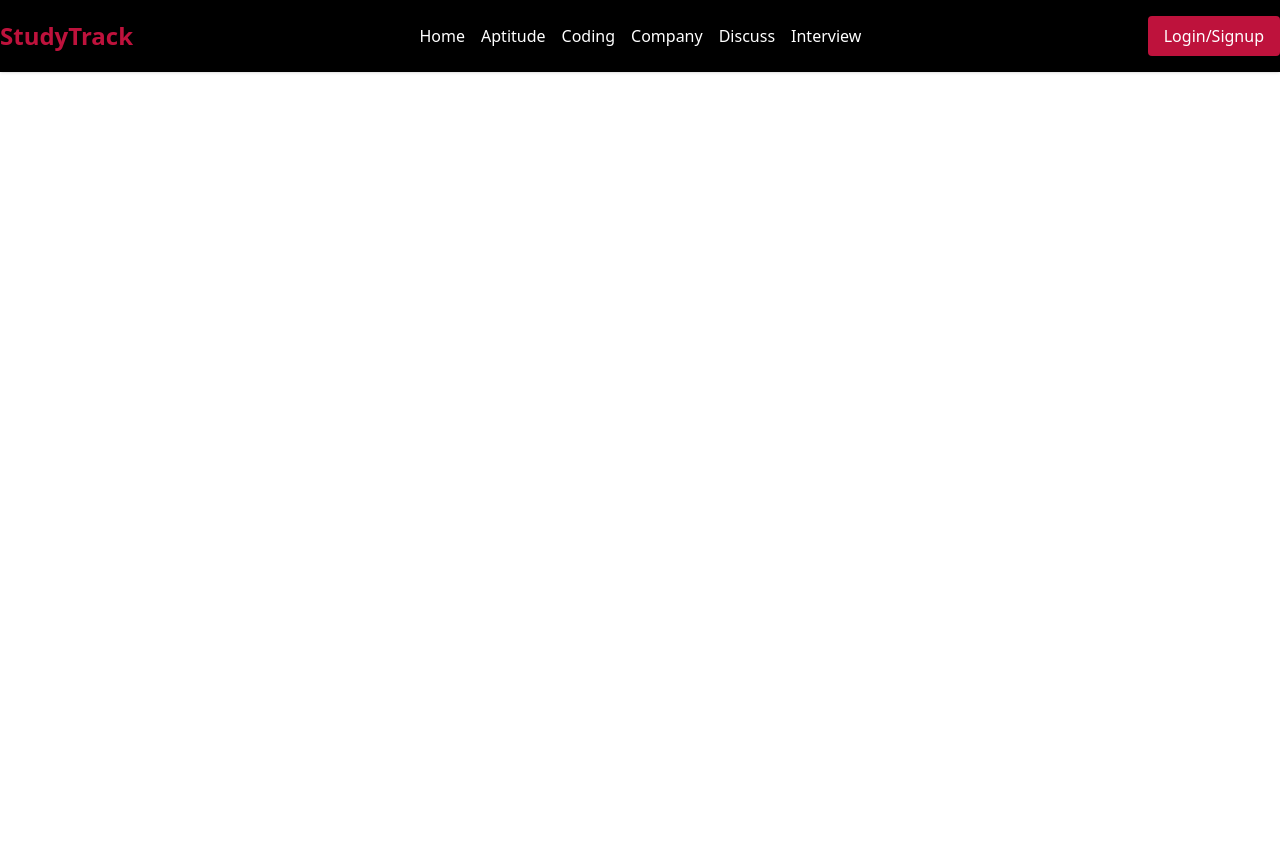
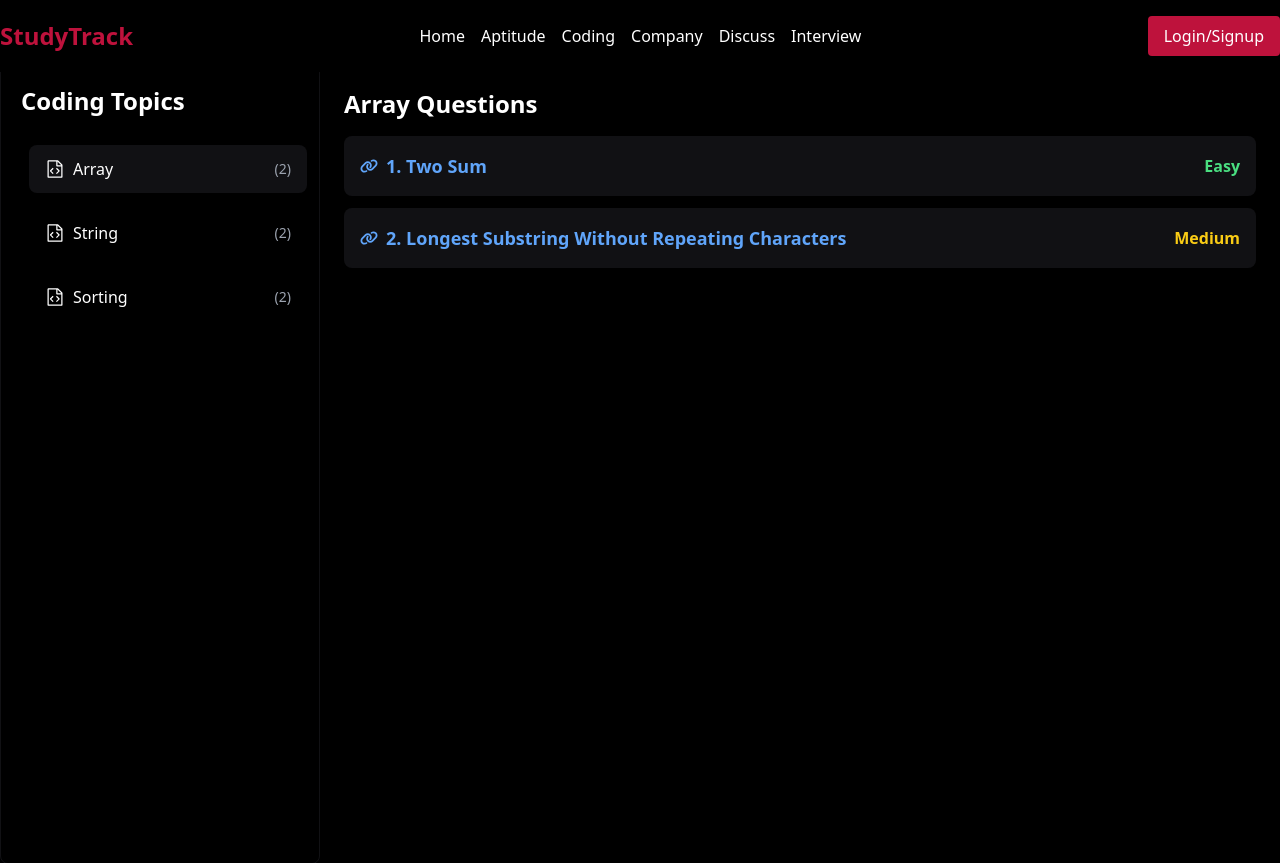
Before and after one commit to Sajidqureshi322/StudyTrack, a React (Create React App) app: page /coding in a window 1280 px wide. Shown: the top 863 px of the page. Built offline with nearby package versions, Linux system fonts and the light colour scheme.

Commit message:
Add a coding section
add some transations in home page

```diff
--- a/src/App.jsx
+++ b/src/App.jsx
@@ -2,6 +2,7 @@
 import React from 'react';
 import { Route, BrowserRouter as Router, Routes } from 'react-router-dom';
 import Aptitude from './components/Aptitude';
+import Coding from './components/Coding'
 import Companies from './components/Companies';
 import FAQ from './components/FAQ';
 import Footer from './components/Footer';
@@ -23,6 +24,10 @@ const App = () => {
             <Route path="/signup" element={<Signup />} />
             {/* Other routes */}
             <Route path="/aptitude" element={<div><Aptitude /> <Footer/></div>} />
+            <Route path="/coding" element={<div><Coding /> <Footer/></div>} />
+
+
+
             <Route path="/" element={
               <div>
                 <Companies />
--- /dev/null
+++ b/src/components/Coding.jsx
@@ -0,0 +1,92 @@
+import React, { useState } from 'react';
+import { FaLink } from "react-icons/fa6"; // Importing the link icon
+import { VscFileCode } from "react-icons/vsc"; // Importing the code file icon
+
+// Coding topics and their respective questions with difficulty levels
+const codingData = {
+  "Array": [
+    { id: 1, title: "1. Two Sum", link: "https://leetcode.com/problems/two-sum/", difficulty: "Easy" },
+    { id: 2, title: "2. Longest Substring Without Repeating Characters", link: "https://leetcode.com/problems/longest-substring-without-repeating-characters/", difficulty: "Medium" },
+  ],
+  "String": [
+    { id: 3, title: "1. Valid Parentheses", link: "https://leetcode.com/problems/valid-parentheses/", difficulty: "Easy" },
+    { id: 4, title: "2. Longest Palindromic Substring", link: "https://leetcode.com/problems/longest-palindromic-substring/", difficulty: "Hard" },
+  ],
+  "Sorting": [
+    { id: 5, title: "1. Merge Intervals", link: "https://leetcode.com/problems/merge-intervals/", difficulty: "Medium" },
+    { id: 6, title: "2. Quick Sort Implementation", link: "#", difficulty: "Hard" },
+  ],
+};
+
+const getColorForDifficulty = (difficulty) => {
+  switch (difficulty) {
+    case "Easy":
+      return "text-green-400";
+    case "Medium":
+      return "text-yellow-400";
+    case "Hard":
+      return "text-red-400";
+    default:
+      return "text-white";
+  }
+};
+
+const Coding = () => {
+  const [selectedTopic, setSelectedTopic] = useState(Object.keys(codingData)[0]);
+
+  return (
+    <div className="flex min-h-screen bg-black text-white">
+      {/* Left Sidebar - Topics */}
+      <div className="w-1/4 bg-black border border-customBlack rounded-lg p-5 h-screen flex flex-col">
+        <h2 className="text-2xl font-bold mb-5">Coding Topics</h2>
+        {Object.keys(codingData).map((topic) => (
+          <button
+            key={topic}
+            onClick={() => setSelectedTopic(topic)}
+            className={`w-full text-left px-4 py-3 m-2 rounded-lg cursor-pointer ${
+              selectedTopic === topic ? "bg-customBlack" : "bg-black"
+            } hover:bg-customBlack flex justify-between items-center`}
+          >
+            <div className="flex items-center">
+              <VscFileCode className="mr-2 text-xl" /> {/* Code icon before topic */}
+              <span>{topic}</span>
+            </div>
+            <span className="text-sm text-gray-400">
+              ({codingData[topic].length}) {/* Number of questions */}
+            </span>
+          </button>
+        ))}
+      </div>
+
+      {/* Right Content - Questions */}
+      <div className="w-3/4 bg-black p-6 space-y-4">
+        <h2 className="text-2xl font-bold text-white mb-4">
+          {selectedTopic} Questions
+        </h2>
+        <ul className="space-y-3">
+          {codingData[selectedTopic].map((question) => (
+            <li
+              key={question.id}
+              className="bg-customBlack p-4 rounded-lg hover:bg-customOb flex items-center justify-between"
+            >
+              <a
+                href={question.link}
+                target="_blank"
+                rel="noopener noreferrer"
+                className="text-lg font-semibold text-blue-400 flex items-center"
+              >
+                <FaLink className="mr-2" /> {/* Link Icon in front */}
+                {question.title}
+              </a>
+              <span className={`ml-4 ${getColorForDifficulty(question.difficulty)} font-semibold`}>
+                {question.difficulty} {/* Difficulty Level */}
+              </span>
+            </li>
+          ))}
+        </ul>
+      </div>
+    </div>
+  );
+};
+
+export default Coding;
--- a/src/components/FAQ.jsx
+++ b/src/components/FAQ.jsx
@@ -1,4 +1,5 @@
 import React, { useState } from "react";
+import { FaPlus, FaMinus } from "react-icons/fa";
 
 const FAQ = () => {
   const [openIndex, setOpenIndex] = useState(null);
@@ -10,23 +11,28 @@ const FAQ = () => {
   const faqData = [
     {
       question: "What's the best way to prepare for coding interviews?",
-      answer: "The best way to prepare is to practice coding problems daily, review concepts in data structures and algorithms, and take mock interviews.",
+      answer:
+        "The best way to prepare is to practice coding problems daily, review concepts in data structures and algorithms, and take mock interviews.",
     },
     {
       question: "How should I approach system design interview questions?",
-      answer: "For system design interviews, focus on scalability, reliability, and understanding trade-offs. Practice by designing large-scale systems like Twitter or Uber.",
+      answer:
+        "For system design interviews, focus on scalability, reliability, and understanding trade-offs. Practice by designing large-scale systems like Twitter or Uber.",
     },
     {
       question: "Are the Striver's SDE sheet questions enough for interview preparation?",
-      answer: "Striver's SDE sheet is a great start but complement it with real interview experiences and challenges to get better.",
+      answer:
+        "Striver's SDE sheet is a great start but complement it with real interview experiences and challenges to get better.",
     },
     {
       question: "What are the essential things to cover in core coding subjects?",
-      answer: "Focus on data structures, algorithms, problem-solving techniques, object-oriented programming, and time complexity analysis.",
+      answer:
+        "Focus on data structures, algorithms, problem-solving techniques, object-oriented programming, and time complexity analysis.",
     },
     {
       question: "Do you offer any mentorship or career guidance programs?",
-      answer: "Yes, we offer personalized mentorship programs. Contact us for more details!",
+      answer:
+        "Yes, we offer personalized mentorship programs. Contact us for more details!",
     },
   ];
 
@@ -47,13 +53,21 @@ const FAQ = () => {
                 onClick={() => toggleAnswer(index)}
               >
                 <h3 className="text-xl font-medium">{item.question}</h3>
-                <span className="text-xl">
-                  {openIndex === index ? "-" : "+"}
+                <span
+                  className={`text-xl transition-transform duration-400 ease-in-out ${
+                    openIndex === index ? "rotate-0" : "rotate-90"
+                  }`}
+                >
+                  {openIndex === index ? <FaMinus /> : <FaPlus />}
                 </span>
               </div>
-              {openIndex === index && (
-                <p className="text-gray-300 mt-2">{item.answer}</p>
-              )}
+              <div
+                className={`overflow-hidden transition-all duration-300 ease-in-out ${
+                  openIndex === index ? "max-h-40 opacity-100 mt-2" : "max-h-0 opacity-0"
+                }`}
+              >
+                <p className="text-gray-300">{item.answer}</p>
+              </div>
             </div>
           ))}
         </div>
@@ -62,7 +76,7 @@ const FAQ = () => {
             Can't find the answer you're looking for? Please chat to our
             friendly team.
           </p>
-          <button className="bg-customRed text-white   px-6 py-2 rounded-full hover:bg-customPinkHover">
+          <button className="bg-customRed text-white px-6 py-2 rounded-full hover:bg-customPinkHover">
             Get in Touch
           </button>
         </div>
```
